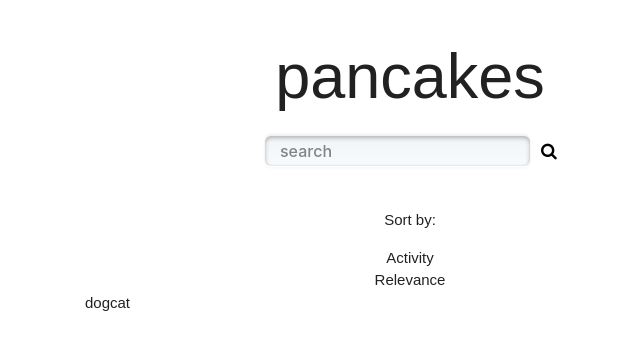
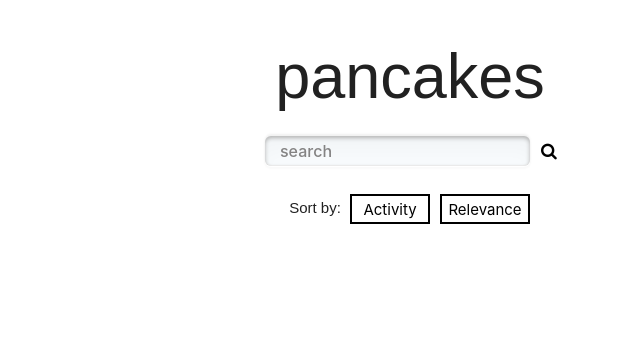
Before and after one commit to fx90034/pancakes, a React (Create React App) app: page / in a window 1280 px wide. Shown: the top 350 px of the page, without its empty margins (230-870 px from the left). Built offline with nearby package versions, Linux system fonts and the light colour scheme.

Commit message:
srirams boobs

```diff
--- a/src/App.css
+++ b/src/App.css
@@ -10,7 +10,7 @@
   display: block;
 }
 
-.left{
+.left1{
   text-align:left;
 }
 
@@ -38,10 +38,6 @@
 
 .edit{
   margin-left:-2px;
-}
-
-.sorta{
-
 }
 
 #search-barr{
@@ -88,12 +84,63 @@ box-shadow:
   margin-left:5px;
 }
 
+.pizza{
+  display:block;
+  margin-top:45px;
+}
+
+.options{
+  margin:0 auto;
+  width:260px;
+  margin-bottom:10px;
+}
+
 .sort{
+  margin-top:3px;
+  margin-bottom:5px;
+  float:left;
+  width:70px;
+}
 
+.sorta{
+  float:left;
+  width:80px;
+  height:30px;
+  margin-right:10px;
+  background-color:white;
+  border-style:solid;
+  border-width:2px;
+}
+
+.sortr{
+  float:left;
+  width:90px;
+  height:30px;
+  background-color:white;
+  border-style:solid;
+  border-width:2px;
+}
+
+button:focus{
+  background-color:white;
+  -webkit-box-shadow:
+0 22px 2px 0 rgba(199, 199, 199, 0.25),
+0 1px 1px 0 #fff,
+
+0 15px 15px 0 rgba(41, 41, 41, 0.02) inset;
+-moz-box-shadow:
+0 2px 2px 0 rgba(199, 199, 199, 0.25),
+0 1px 1px 0 #fff,
+
+0 15px 15px 0 rgba(41, 41, 41, 0.02) inset;
+box-shadow:
+0 2px 2px 0 rgba(199, 199, 199, 0.25),
+0 1px 1px 0 #fff,
+0 15px 15px 0 rgba(41, 41, 41, 0.02) inset;
 }
 
 blockquote{
-  background-color:rgb(255, 243, 219);
+  background-color:rgba(199, 199, 199, 0.25);
   width:650px;
 }
 
--- a/src/App.js
+++ b/src/App.js
@@ -10,12 +10,14 @@ class App extends Component {
     super();
     this.state = {
       a:"",
-
-      alr:[{title:'dog'},{title:'cat'}]
+      alr:[],
+      sortby: "activity",
     };
     this.handleChange = this.handleChange.bind(this);
     this.search = this.search.bind(this);
     this.handleSub = this.handleSub.bind(this);
+    this.togact = this.togact.bind(this);
+    this.togrel = this.togrel.bind(this);
   }
 
   async search (q){
@@ -29,7 +31,7 @@ class App extends Component {
     }
     console.log(b);
     let a = b.join("%20");
-    let aurl = 'https://api.stackexchange.com//2.2/search?order=desc&sort=activity&intitle='+a +'&site=stackoverflow&key='+STACK_API_KEY;
+    let aurl = 'https://api.stackexchange.com//2.2/search?order=desc&sort='+this.state.sortby +'&intitle='+a +'&site=stackoverflow&key='+STACK_API_KEY;
     console.log(aurl);
     this.state.alr = await axios.get(aurl).then(function(res){
       console.log(res.data.items);
@@ -49,10 +51,7 @@ class App extends Component {
         if(i < 3){
           el.index = i;
         }
-
-
       }
-
       return res.data.items;
     });
 
@@ -69,6 +68,16 @@ class App extends Component {
     this.search(this.state.a);
   }
 
+  togact(){
+    this.state.sortby = "activity";
+    console.log(this.state.sortby);
+  }
+
+  togrel(){
+    this.state.sortby = "relevance";
+    console.log(this.state.sortby);
+  }
+
 render() {
     return (
       <div className="App">
@@ -81,8 +90,11 @@ render() {
             </form>
           </div>
         </header>
-        <p class="sort">Sort by:</p>
-        <div class="sorta">Activity</div><div class="sortr">Relevance</div>
+        <div class="options">
+          <p class="sort">Sort by:</p>
+          <button class="sorta" onClick={this.togact}>Activity</button>
+          <button class="sortr" onClick={this.togrel}>Relevance</button>
+        </div>
         <Pancake questions={this.state.alr}/>
       </div>
 
--- a/src/Pancake.js
+++ b/src/Pancake.js
@@ -14,8 +14,31 @@ export class Pancake extends React.Component {
 					data.title = data.title.replace("&#39", ".");
 					data.title = data.title.replace("&quot;", "\"");
 					data.title = data.title.replace("&quot", "\"");
+					if(data.index <1){
+						var str = `data.title = data.title.replace("&lt", "");
+									data.title = data.title.replace("&gt", ">");
+									data.title = data.title.replace("&#39", "'");
+									data.title = data.title.replace("&#39", ".");
+									data.title = data.title.replace("&quot;", "\"");
+									data.title = data.title.replace("&quot", "\"");`
 
-					if(data.index <4){
+						return <div className="listcont">
+							<div className="left1 pizza">{data.title}</div>
+							<div >
+								<div ></div>
+								<div className="left1">
+									<blockquote>
+									<code>
+											{str}
+										</code>
+									</blockquote>
+
+								</div>
+							</div>
+						</div>;
+
+					}
+					else if(data.index <4){
 					var str = `data.title = data.title.replace("&lt", "");
 									data.title = data.title.replace("&gt", ">");
 									data.title = data.title.replace("&#39", "'");
@@ -24,10 +47,10 @@ export class Pancake extends React.Component {
 									data.title = data.title.replace("&quot", "\"");`
 
 					return <div className="listcont">
-						<div className="left">{data.title}</div>
+						<div className="left1">{data.title}</div>
 						<div >
 							<div ></div>
-							<div className="left">
+							<div className="left1">
 								<blockquote>
 								<code>
 										{str}
@@ -41,7 +64,7 @@ export class Pancake extends React.Component {
 				  }
 				  else{
 				  	return <div className="listcont">
-						<div className="left">{data.title}</div>
+						<div className="left1">{data.title}</div>
 					</div>;
 				  }
 				})}
```
